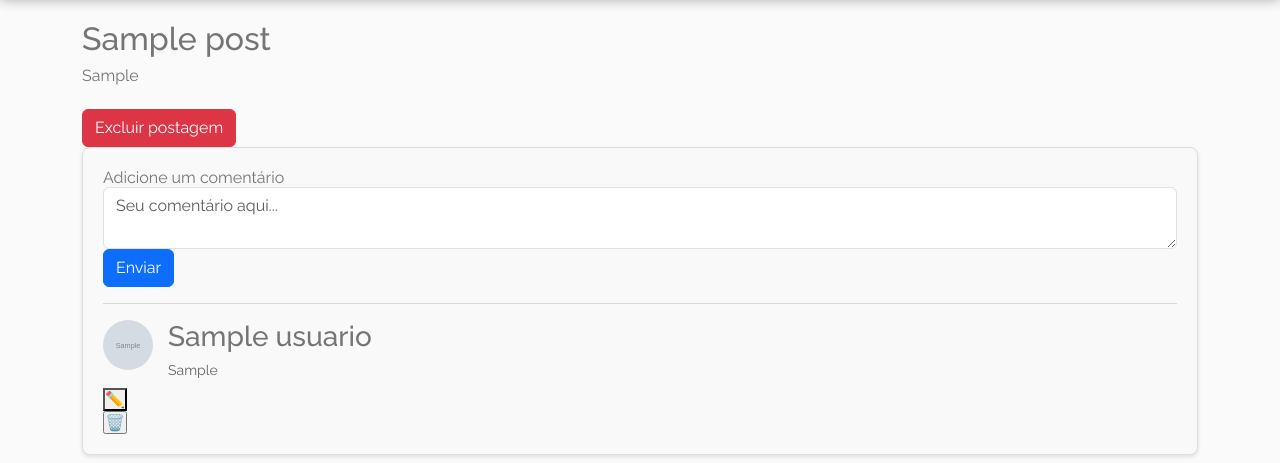
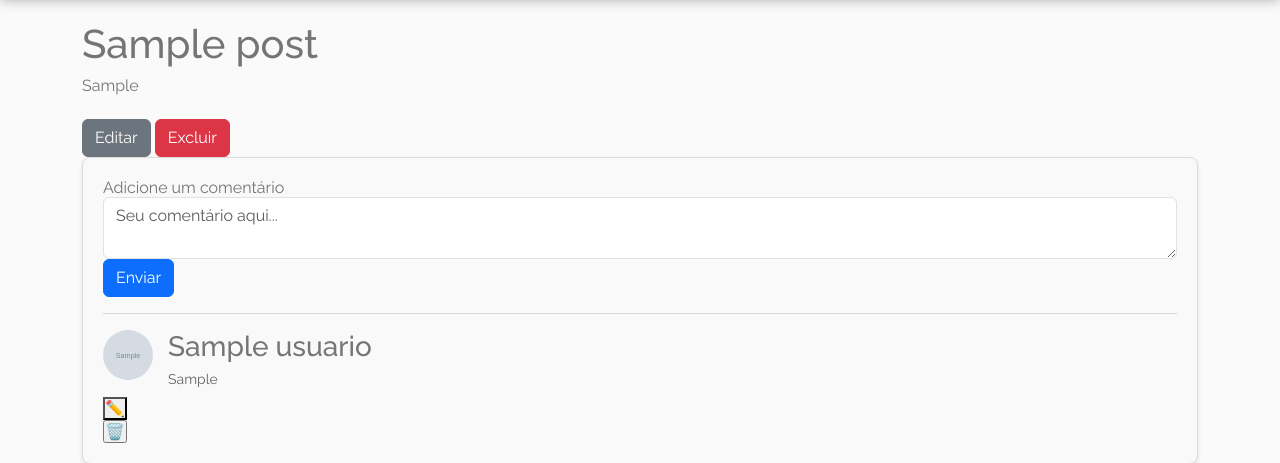
Before and after one commit to jvitor-alol/Saude-Solidaria, a Flask app: page /post/1 in a window 1280 px wide. Shown: the part 73-536 px from the top of the page. Run offline with Flask 3, Linux system fonts and the light colour scheme; a user stored in the database is signed in; tables that the repository leaves empty hold one stand-in row (values such as "Sample post"); grey boxes marked "Sample" are stand-in pictures; some libraries are stand-ins or nearby versions.

Commit message:
`feat`: melhorias nas telas de postagem
- Add botão de editar o post.
- Troca a tag h2 por h1 para destacar mais o título do post ou o nome da
  tela.
- Add mensagem para posts sem nenhum comentário.
- Add botão de voltar na edição/criação de posts.

```diff
--- a/src/app/templates/edit_post.html
+++ b/src/app/templates/edit_post.html
@@ -1,16 +1,18 @@
 {% extends "base.html" %}
 {% block content %}
 <div class="container content">
-    <h2>Nova Postagem</h2>
+    <h1>{{ h1 }}</h1>
     <form action="" method="post">
         {{ form.hidden_tag() }}
 
         {{ form.titulo(placeholder=form.titulo.description, class_="form-control") }}
+        {{ form.categoria.label() }}
         {{ form.categoria(class_="form-control") }}
         {{ form.conteudo() }}
 
         {{ form.submit(class_="form-control") }}
     </form>
+    <button type="button" class="btn btn-secondary mt-3" onclick="window.history.back();">Descartar</button>
 </div>
 
 
--- a/src/app/templates/post.html
+++ b/src/app/templates/post.html
@@ -1,13 +1,16 @@
 {% extends "base.html" %}
 {% block content %}
 <div class="container content">
-    <h2>{{ post.titulo }}</h2>
+    <h1>{{ post.titulo }}</h1>
     <div>
         {{ post.conteudo | safe }}
     </div>
     {% if current_user == post.autor %}
+    <a href="{{ url_for('posts.edit_post', post_id=post.id ) }}" class="btn btn-secondary mt-4">
+        Editar
+    </a>
     <button type="button" class="btn btn-danger mt-4" data-toggle="modal" data-target="#deleteModal">
-        Excluir postagem
+        Excluir
     </button>
     {% endif %}
 
@@ -26,6 +29,11 @@
 
         <hr>
 
+        {% if not post.comentarios %}
+        <div style="display: flex; justify-content: center;">
+            <h4>Seja o primeiro a comentar.</h4>
+        </div>
+        {% endif %}
         {% for comentario in post.comentarios %}
         <div id="comment-{{ comentario.id }}">
             <img src="{{ comentario.autor.foto_perfil }}" alt="{{ comentario.autor.nome_usuario }}">
```
